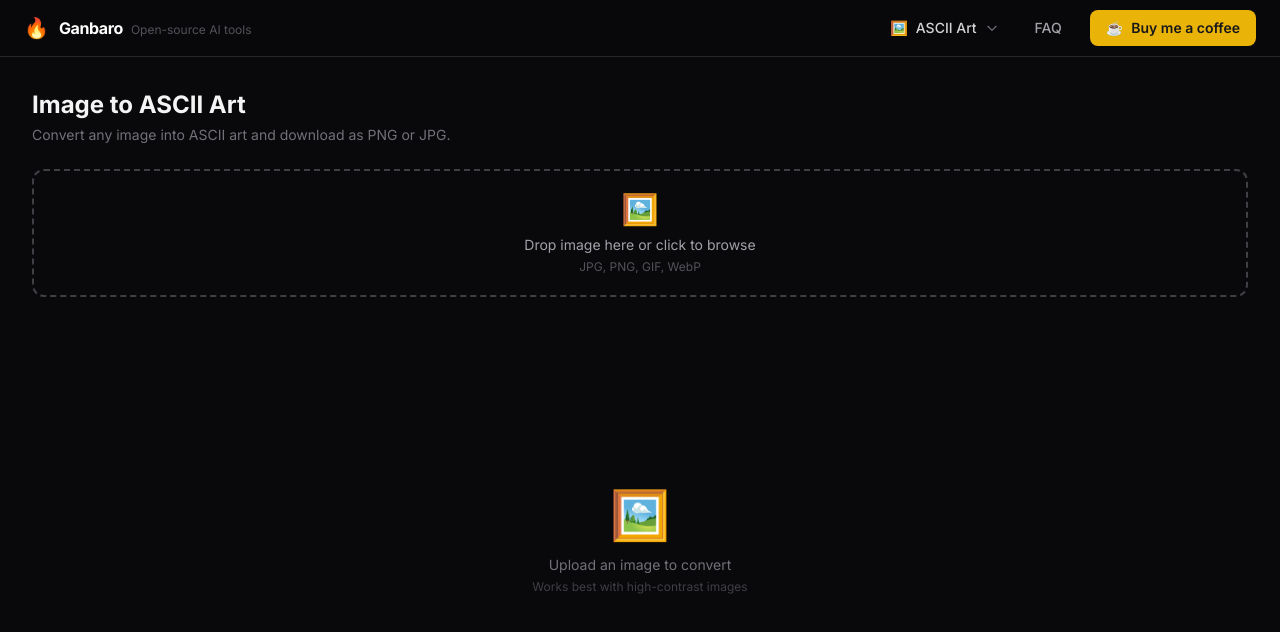
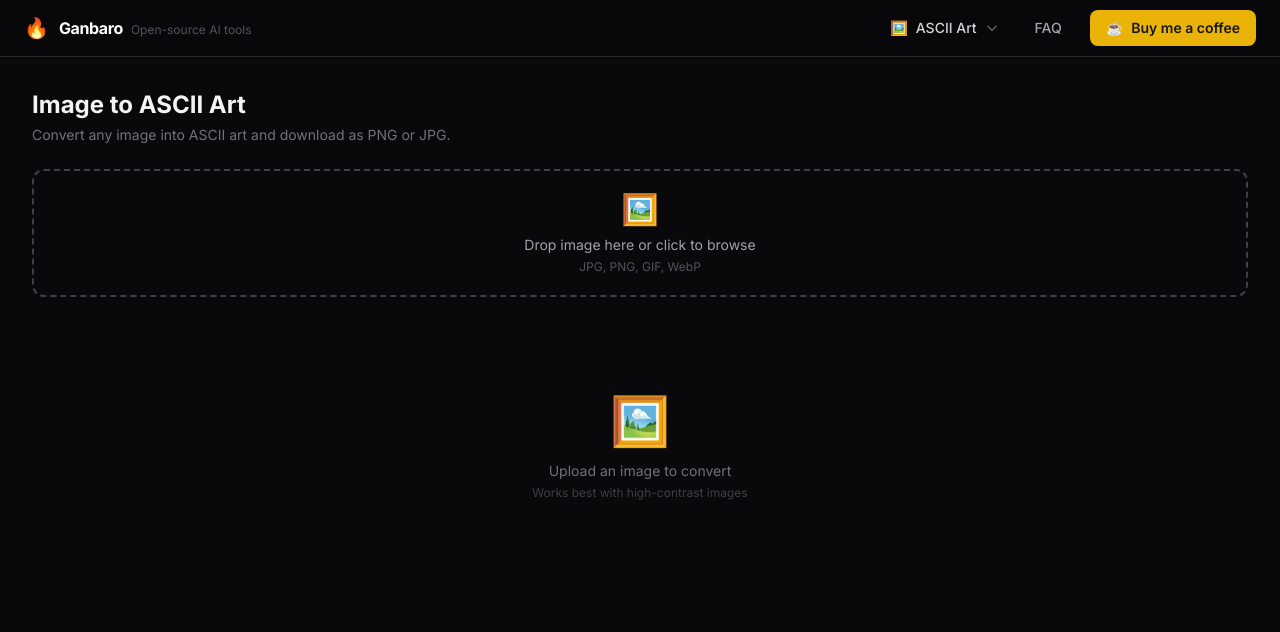
Before and after one commit to ragna999/ganbaro, a Next.js app: page /ascii-art in a window 1280 px wide. Shown: the top 632 px of the page. Built offline with nearby package versions, Linux system fonts and the light colour scheme.

Commit message:
fix: ascii art preview fixed height instead of flex-1 to prevent cutoff

```diff
--- a/components/AsciiArt.tsx
+++ b/components/AsciiArt.tsx
@@ -116,13 +116,11 @@ export default function AsciiArt() {
   }
 
   return (
-    /* Outer: scrolls on mobile when content is taller than viewport */
     <div className="h-full overflow-y-auto">
-      {/* Inner: grows to content on mobile, fixed h-full on desktop */}
-      <div className="flex flex-col p-4 sm:p-8 sm:h-full">
+      <div className="p-4 sm:p-8">
 
         {/* Header */}
-        <div className="mb-4 sm:mb-6 sm:shrink-0">
+        <div className="mb-4 sm:mb-6">
           <h2 className="text-2xl font-bold text-zinc-100">Image to ASCII Art</h2>
           <p className="text-zinc-500 mt-1 text-sm">
             Convert any image into ASCII art and download as PNG or JPG.
@@ -130,7 +128,7 @@ export default function AsciiArt() {
         </div>
 
         {/* Controls */}
-        <div className="sm:shrink-0 space-y-3 mb-5">
+        <div className="space-y-3 mb-5">
           {/* Upload */}
           <div
             onClick={() => fileInputRef.current?.click()}
@@ -271,10 +269,10 @@ export default function AsciiArt() {
           )}
         </div>
 
-        {/* ASCII Preview — fixed min-height on mobile, fills remaining space on desktop */}
+        {/* ASCII Preview */}
         {ascii && !processing && (
           <div
-            className={`min-h-[280px] sm:flex-1 sm:min-h-0 overflow-auto rounded-xl p-4 font-mono text-[7px] leading-[1.1] whitespace-pre ${
+            className={`h-[360px] sm:h-[480px] overflow-auto rounded-xl p-4 font-mono text-[7px] leading-[1.1] whitespace-pre ${
               theme === "dark" ? "bg-zinc-950 text-zinc-300" : "bg-white text-zinc-900"
             }`}
           >
@@ -283,7 +281,7 @@ export default function AsciiArt() {
         )}
 
         {processing && (
-          <div className="py-16 sm:flex-1 flex items-center justify-center">
+          <div className="py-20 flex items-center justify-center">
             <div className="flex gap-1">
               {[0, 150, 300].map((d) => (
                 <span key={d} className="w-2 h-2 bg-violet-500 rounded-full animate-bounce"
@@ -294,7 +292,7 @@ export default function AsciiArt() {
         )}
 
         {!imageSrc && (
-          <div className="py-16 sm:flex-1 flex items-center justify-center">
+          <div className="py-20 flex items-center justify-center">
             <div className="text-center">
               <div className="text-5xl mb-4">🖼️</div>
               <p className="text-zinc-500 text-sm">Upload an image to convert</p>
```
